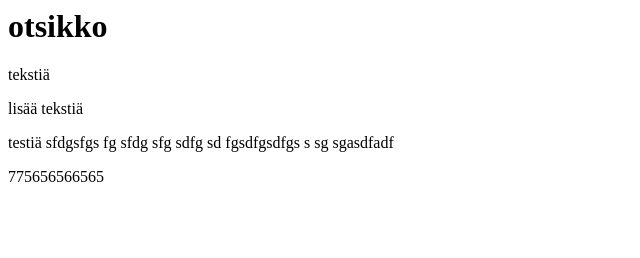
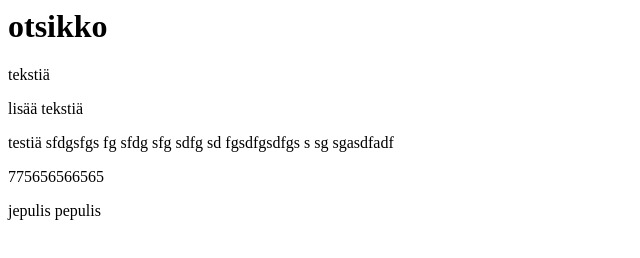
Before and after one commit to kekkiantero/aihtml, a plain HTML site: page index.html in a window 1280 px wide. Shown: the whole page, without its empty margins (0-640 px from the left). Drawn offline with Linux system fonts and the light colour scheme.

Commit message:
päivitys

```diff
--- a/index.html
+++ b/index.html
@@ -4,5 +4,5 @@
     <p>tekstiä</p>
 <p>lisää tekstiä</p>
 <p>testiä sfdgsfgs fg sfdg sfg sdfg sd fgsdfgsdfgs s sg sgasdfadf</p>
-<p>775656566565</p></body>
+<p>775656566565</p><p>jepulis pepulis</p></body>
 </html>
```
